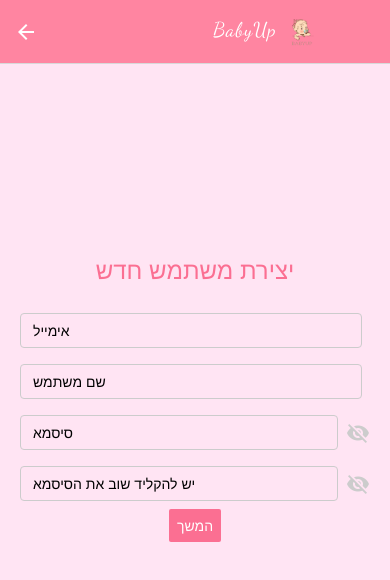
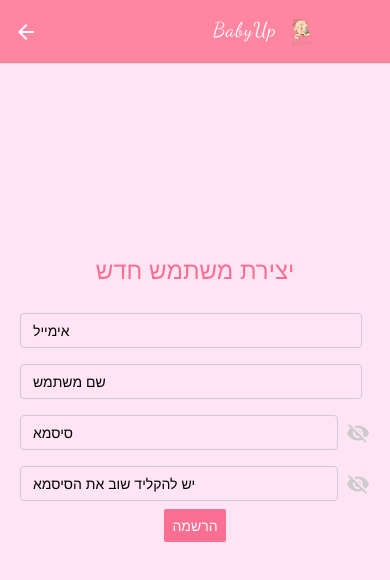
Before and after one commit to noafadida/BabyUp, a React Native app: screen /SignupPage in a window 390 px wide. Shown: the top 580 px of the page. Built offline with nearby package versions, Linux system fonts and the light colour scheme.

Commit message:
change signup screen logic

```diff
--- /dev/null
+++ b/src/consts/AlertMessegesConsts.ts
@@ -0,0 +1,7 @@
+export const incorrectEmail = 'הכתובת אימייל שהזנת אינה חוקית, אנא נסה שוב'
+export const unfilledInput = 'אופס, שכחת משהו?'
+export const BackendError = 'אופס, משהו השתבש, נא נסה שנית מאוחר יותר'
+export const unmatchedPasswords = 'הסיסמאות אינן זהות, אנא נסה שנית'
+export const passwordDidntLong = 'יש להזין סיסמא עם 6 תווים לפחות'
+export const resetPassword = 'נשלח אימייל לאיפוס הסיסמא'
+export const usernameIsShort = 'יש להזין שם משתמש עם 3 תווים לפחות'
--- /dev/null
+++ b/src/consts/GeneralConsts.ts
@@ -0,0 +1,13 @@
+export const EMPTY_STRING = '';
+export const SPACE = ' ';
+export const UNDER_SCORE = '_';
+export const QUESTION_MARK = '?';
+export const DOT = '.';
+export const COMMA = ',';
+export const ASTERISK = '*';
+export const AT_SIGN = '@';
+export const DASH = '--';
+export const SINGLE_DASH = '-';
+export const OPEN_PAREN = '(';
+export const COLON = ':';
+export const CLOSE_PAREN = ')';
--- a/src/pages/SignupPage.tsx
+++ b/src/pages/SignupPage.tsx
@@ -1,61 +1,62 @@
-import React, { useState, FC } from 'react';
-import { View, Text, TextInput, Button, TouchableOpacity, StyleSheet, Alert, ViewStyle, TextStyle } from 'react-native';
+import React, { useState, FC, useEffect } from 'react';
+import { View, Text, TextInput, Button, TouchableOpacity, StyleSheet, Alert, ViewStyle } from 'react-native';
 import { MaterialIcons } from '@expo/vector-icons';
-import { ROUTES_NAMES } from '../consts/Routes';
 import { GlobalStyles } from '../consts/styles';
+import { auth, createUserWithEmailAndPassword, sendEmailVerification } from '../firebase';
+import { validateEmail } from '../utils';
+import { EMPTY_STRING } from '../consts/GeneralConsts';
+import { BackendError, incorrectEmail, passwordDidntLong, unmatchedPasswords, usernameIsShort } from '../consts/AlertMessegesConsts';
 
 interface InputContainerStyle extends ViewStyle {
 	marginVertical?: number;
 }
 
-
-
 const SignupPage: FC<{ navigation: any }> = ({ navigation }) => {
-	const [email, setEmail] = useState('');
-	const [username, setUsername] = useState('');
-	const [password, setPassword] = useState('');
-	const [confirmPassword, setConfirmPassword] = useState('');
+	const [email, setEmail] = useState(EMPTY_STRING);
+	const [username, setUsername] = useState(EMPTY_STRING);
+	const [password, setPassword] = useState(EMPTY_STRING);
+	const [confirmPassword, setConfirmPassword] = useState(EMPTY_STRING);
+	const [errorMessage, setErrorMessage] = useState(EMPTY_STRING);
 	const [showPassword, setShowPassword] = useState(false);
 	const [showConfirmPassword, setShowConfirmPassword] = useState(false);
 	const [isValid, setIsValid] = useState(false);
-	const [validEmail, setValidEmail] = useState(true);
-	const [validUsername, setValidUsername] = useState(true);
-	const [validPassword, setValidPassword] = useState(true);
-	const [isEqual, setIsEqual] = useState(true);
 
-	const { SignupPage2 } = ROUTES_NAMES
+	useEffect(() => {
+		const isValidEmail = validateEmail(email);
+		!!email && !isValidEmail && setErrorMessage(incorrectEmail)
 
-	const handleEmailChange = (emailValue: any) => {
-		setEmail(emailValue);
-		const isEmailValid = /^[^\s@]+@[^\s@]+\.[^\s@]+$/.test(emailValue)
-		setValidEmail(isEmailValid ? true : false)
-		setIsValid(isEmailValid ? true : false)
-	};
+		const isDidntValidUsername = !!username && username?.length < 3;
+		isDidntValidUsername && setErrorMessage(usernameIsShort)
 
-	const handleUsernameChange = (usernameValue: any) => {
-		setUsername(usernameValue);
-		setValidUsername(usernameValue.length >= 3 ? true : false)
-		setIsValid(usernameValue.length >= 3 ? true : false)
-	};
+		const isShortPassword = !!password && password?.length < 6;
+		isShortPassword && setErrorMessage(passwordDidntLong);
 
-	const handlePasswordChange = (passwordValue: any) => {
-		setPassword(passwordValue);
-		setValidPassword(passwordValue.length >= 6 ? true : false)
-		setIsValid(passwordValue.length >= 6 ? true : false)
-	};
+		const isPasswordsDifferent = !!password && confirmPassword !== password;
+		isPasswordsDifferent && setErrorMessage(unmatchedPasswords);
 
-	const handleConfirmPasswordChange = (confirmPasswordValue: any) => {
-		setConfirmPassword(confirmPasswordValue);
-		setIsEqual(password === confirmPasswordValue ? true : false)
-		setIsValid(password === confirmPasswordValue ? true : false)
-	};
+		const isValidInputs = isValidEmail && !isDidntValidUsername && !isShortPassword && !isPasswordsDifferent;
+		isValidInputs && setErrorMessage(EMPTY_STRING)
+		setIsValid(isValidInputs);
+	}, [email, password, confirmPassword, username])
 
-	const validateFields = () => {
-		if (validEmail && validUsername && validPassword && isEqual && isValid) {
-			navigation.navigate(SignupPage2)
-			return;
+
+	const handleSignup = async () => {
+		try {
+			if (isValid) {
+				console.log('success')
+			} else {
+				console.log('error')
+			}
+			//await createUserWithEmailAndPassword(auth, email, password)
+			//if (auth.currentUser) {
+			//	await sendEmailVerification(auth.currentUser)
+			//	console.log('email sent')
+			//	//NEED TO CHECK WHY USER CAN LOGIN BEFORE VERIFICATION
+			//}
+			//navigation.navigate(RoutesNames.LOGIN_ROUTE)
+		} catch (e) {
+			Alert.alert(BackendError)
 		}
-		Alert.alert("שגיאה", "יש לנסות שוב ולמלא את הפרטים כנדרש")
 	};
 
 	return (
@@ -69,7 +70,7 @@ const SignupPage: FC<{ navigation: any }> = ({ navigation }) => {
 					style={GlobalStyles.inputStyle}
 					placeholder="אימייל"
 					value={email}
-					onChangeText={handleEmailChange}
+					onChangeText={setEmail}
 					keyboardType="email-address"
 					autoCapitalize="none"
 					autoCorrect={false}
@@ -81,7 +82,7 @@ const SignupPage: FC<{ navigation: any }> = ({ navigation }) => {
 					style={GlobalStyles.inputStyle}
 					placeholder="שם משתמש"
 					value={username}
-					onChangeText={handleUsernameChange}
+					onChangeText={setUsername}
 				/>
 			</View>
 
@@ -91,7 +92,7 @@ const SignupPage: FC<{ navigation: any }> = ({ navigation }) => {
 					placeholder="סיסמא"
 					value={password}
 					secureTextEntry={!showPassword}
-					onChangeText={handlePasswordChange}
+					onChangeText={setPassword}
 				/>
 				<TouchableOpacity onPress={() => setShowPassword(!showPassword)}>
 					<MaterialIcons name={showPassword ? "visibility" : "visibility-off"} size={24} color="#ccc" />
@@ -99,45 +100,19 @@ const SignupPage: FC<{ navigation: any }> = ({ navigation }) => {
 			</View>
 
 			<View style={GlobalStyles.inputContainerStyle as InputContainerStyle}>
-				{isEqual &&
-					<TextInput
-						style={GlobalStyles.inputStyle}
-						placeholder="יש להקליד שוב את הסיסמא "
-						value={confirmPassword}
-						secureTextEntry={!showConfirmPassword}
-						onChangeText={handleConfirmPasswordChange}
-					/>}
-				{!isEqual &&
-					<TextInput
-						style={styles.errorInputContainer}
-						placeholder="Confirm Password"
-						value={confirmPassword}
-						secureTextEntry={!showConfirmPassword}
-						onChangeText={handleConfirmPasswordChange}
-					/>}
-
+				<TextInput
+					style={GlobalStyles.inputStyle}
+					placeholder="יש להקליד שוב את הסיסמא "
+					value={confirmPassword}
+					secureTextEntry={!showConfirmPassword}
+					onChangeText={setConfirmPassword}
+				/>
 				<TouchableOpacity onPress={() => setShowConfirmPassword(!showConfirmPassword)}>
 					<MaterialIcons name={showConfirmPassword ? "visibility" : "visibility-off"} size={24} color="#ccc" />
 				</TouchableOpacity>
 			</View>
-
-			{!validEmail && (
-				<Text style={GlobalStyles.errorText}>יש להזין כתובת מייל חוקית  </Text>
-			)
-			}
-
-			{
-				!validUsername && (
-					<Text style={GlobalStyles.errorText}> יש להזין שם משתמש עם 3 תווים לפחות </Text>
-				)
-			}
-
-			{
-				!validPassword && (
-					<Text style={GlobalStyles.errorText}>יש להזין סיסמא עם 6 תווים לפחות </Text>
-				)
-			}
-			<Button color={GlobalStyles.colors.btnColor} title="המשך" onPress={validateFields} />
+			{!!errorMessage && <Text style={GlobalStyles.errorText}>{errorMessage}</Text>}
+			<Button color={GlobalStyles.colors.btnColor} title="הרשמה" onPress={handleSignup} />
 		</View >
 	);
 }
--- /dev/null
+++ b/src/utils/index.ts
@@ -0,0 +1,4 @@
+export const validateEmail = (email: string) => {
+	const pattern = /^[^\s@]+@[^\s@]+\.[^\s@]+$/;
+	return pattern.test(String(email).toLowerCase());
+}
```
Also changed, not shown: src/consts/index.ts (deleted), src/firebase/index.ts (renamed from src/firebase/firebaseConfig.ts).
